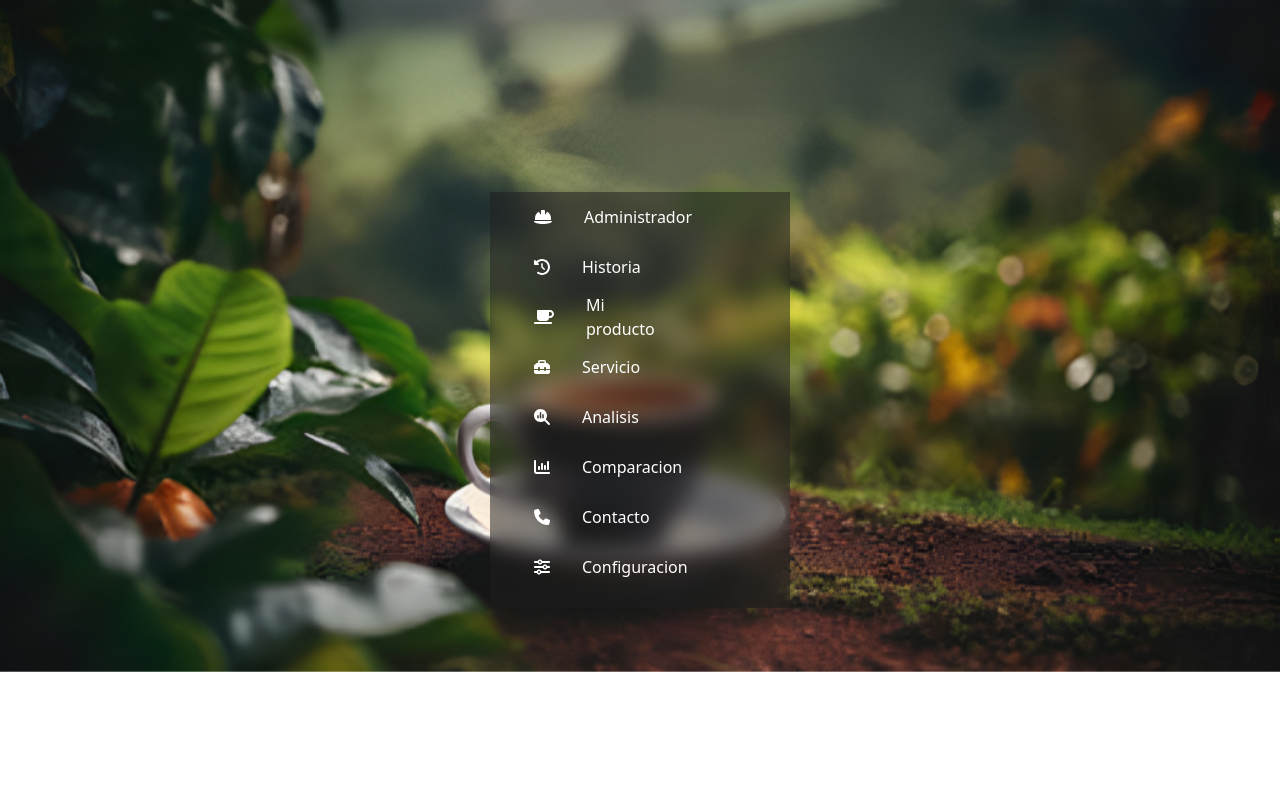
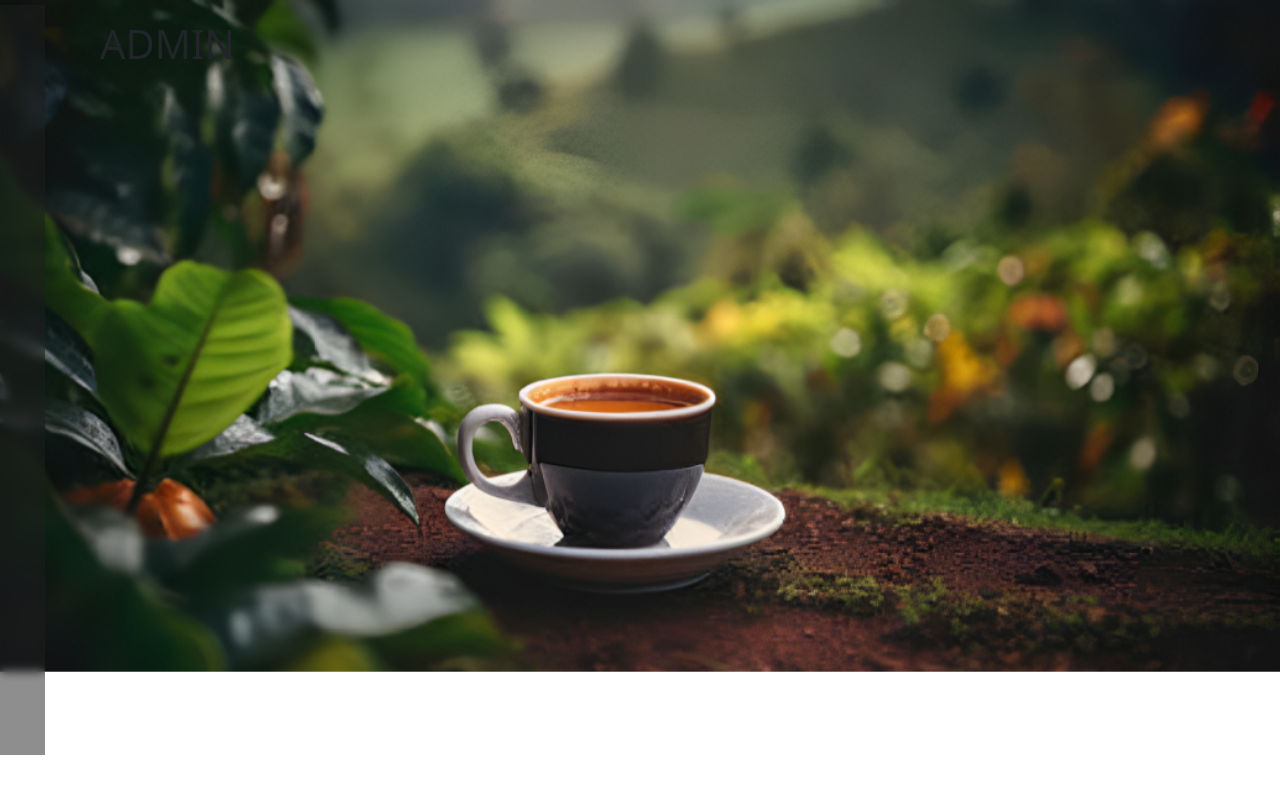
Before and after one commit to monje7/the_coffee_data, a React (Vite) app in the folder frontend-react/: page /Analisis in a window 1280 px wide. Shown: the top 794 px of the page. Built offline with nearby package versions, Linux system fonts and the light colour scheme.

Commit message:
me actualizaciones en analisis

```diff
--- a/frontend-react/src/components/Analisiss.jsx
+++ b/frontend-react/src/components/Analisiss.jsx
@@ -10,9 +10,12 @@ function Analisiss() {
     <>
 
         <img src="../../public/img/fondo.png" alt="hiiiiii" className="fondo3" />
+        <header>
 
-        <div className="cont-main">
-
+            <h1>ADMIN</h1>
+        </header>
+        <nav className="navbar">
+               <div className="list-items">
                    <ul>
                        <li>
                            <FontAwesomeIcon icon={faHelmetSafety} className="icon" />
@@ -47,12 +50,15 @@ function Analisiss() {
                            Configuracion
                        </li>
 
+
                    </ul>
+               </div>
+           </nav>
 
 
 
 
-        </div>
+
     </>
   );
 }
--- a/frontend-react/src/style/analisis.css
+++ b/frontend-react/src/style/analisis.css
@@ -1,19 +1,37 @@
-
+/* estilos del fondo -basados en el dashboard */
 .fondo3 {
     position: fixed;
     top: 0;
     left: 0;
     width: 100%;
 }
-.cont-main{
+.navbar{
+    color:  white;
     position: relative;
-    background-color: rgb(30, 30, 30,50%);
+    left: -720px;
+    /* width: 400px; */
+    width: 250px;
+    top: -20px;
+    height:calc(100vh - 50px) ;
+    backdrop-filter: blur(5px);
+    background-color: rgba(30, 30, 30, 50%);
+}
+.list-items ul{
     display: flex;
-    left: 0;
-    width: 300px;
-    backdrop-filter: blur(10px);
+    flex-direction: column;
+    gap: 10px;
+
+
 }
-li{
-    color: rgb(255, 255, 255);
+.list-items{
+    position: relative;
+    top: -100px;
+
+}
+.list-items li{
     font-size: 1em;
 }
+
+.icon{
+    margin-right: 32px;
+}
```
Lines whose indentation alone changed are shown as unchanged.
